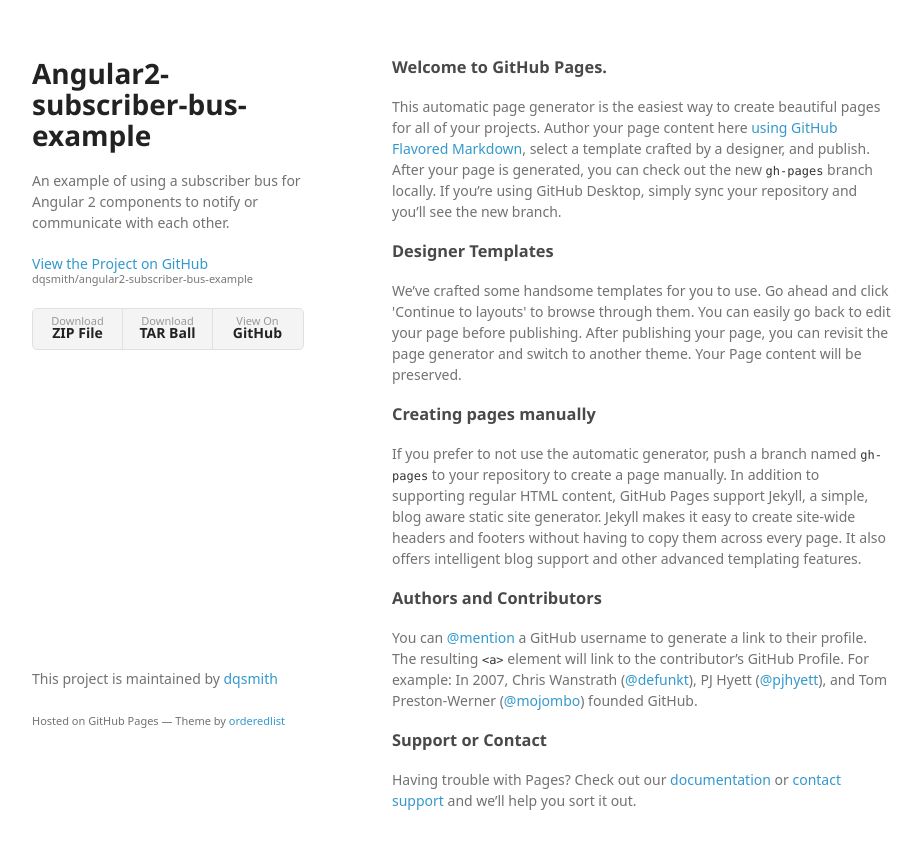
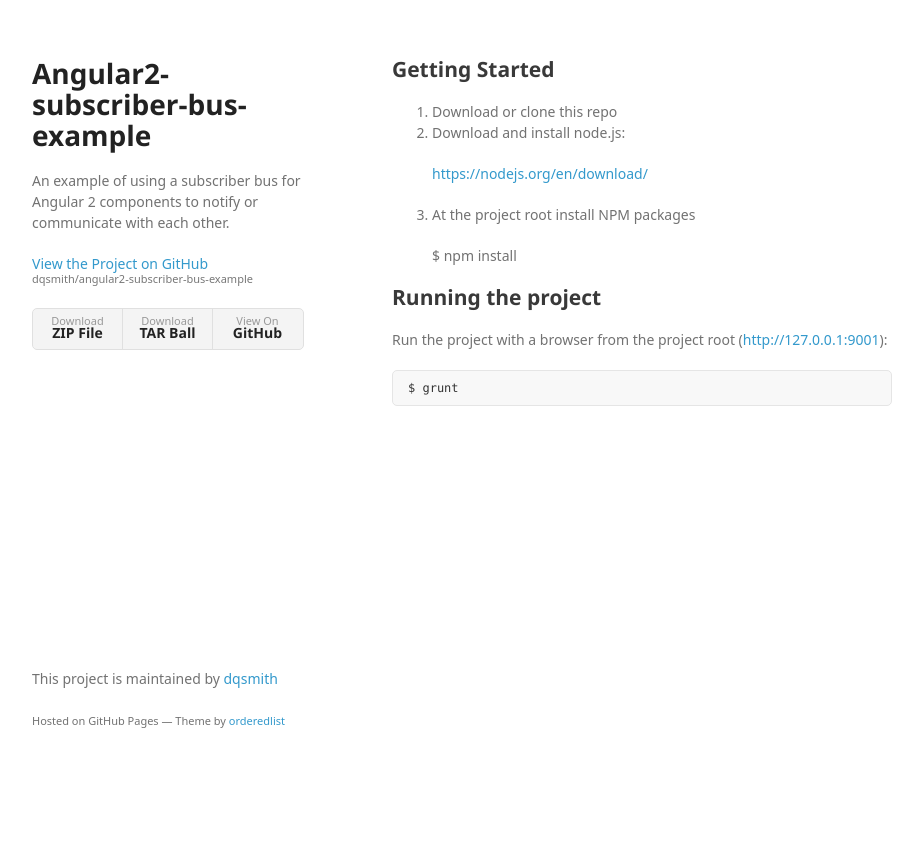
Before and after one commit to jbgraug/angular2-subscriber-bus-example, a plain HTML site: page index.html in a window 1280 px wide. Shown: the whole page, without its empty margins (178-1101 px from the left). After the commit the page ends 800 px from the top, so only its background shows below. Drawn offline with Linux system fonts and the light colour scheme; a web font is replaced by a local one.

```diff
--- a/index.html
+++ b/index.html
@@ -28,30 +28,30 @@
         </ul>
       </header>
       <section>
-        <h3>
-<a id="welcome-to-github-pages" class="anchor" href="#welcome-to-github-pages" aria-hidden="true"><span aria-hidden="true" class="octicon octicon-link"></span></a>Welcome to GitHub Pages.</h3>
+        <h2>
+<a id="getting-started" class="anchor" href="#getting-started" aria-hidden="true"><span aria-hidden="true" class="octicon octicon-link"></span></a>Getting Started</h2>
 
-<p>This automatic page generator is the easiest way to create beautiful pages for all of your projects. Author your page content here <a href="https://guides.github.com/features/mastering-markdown/">using GitHub Flavored Markdown</a>, select a template crafted by a designer, and publish. After your page is generated, you can check out the new <code>gh-pages</code> branch locally. If you’re using GitHub Desktop, simply sync your repository and you’ll see the new branch.</p>
+<ol>
+<li>Download or clone this repo</li>
+<li>
+<p>Download and install node.js: </p>
 
-<h3>
-<a id="designer-templates" class="anchor" href="#designer-templates" aria-hidden="true"><span aria-hidden="true" class="octicon octicon-link"></span></a>Designer Templates</h3>
+<p><a href="https://nodejs.org/en/download/">https://nodejs.org/en/download/</a></p>
+</li>
+<li>
+<p>At the project root install NPM packages</p>
 
-<p>We’ve crafted some handsome templates for you to use. Go ahead and click 'Continue to layouts' to browse through them. You can easily go back to edit your page before publishing. After publishing your page, you can revisit the page generator and switch to another theme. Your Page content will be preserved.</p>
+<p>$ npm install</p>
+</li>
+</ol>
 
-<h3>
-<a id="creating-pages-manually" class="anchor" href="#creating-pages-manually" aria-hidden="true"><span aria-hidden="true" class="octicon octicon-link"></span></a>Creating pages manually</h3>
+<h2>
+<a id="running-the-project" class="anchor" href="#running-the-project" aria-hidden="true"><span aria-hidden="true" class="octicon octicon-link"></span></a>Running the project</h2>
 
-<p>If you prefer to not use the automatic generator, push a branch named <code>gh-pages</code> to your repository to create a page manually. In addition to supporting regular HTML content, GitHub Pages support Jekyll, a simple, blog aware static site generator. Jekyll makes it easy to create site-wide headers and footers without having to copy them across every page. It also offers intelligent blog support and other advanced templating features.</p>
+<p>Run the project with a browser from the project root (<a href="http://127.0.0.1:9001">http://127.0.0.1:9001</a>):</p>
 
-<h3>
-<a id="authors-and-contributors" class="anchor" href="#authors-and-contributors" aria-hidden="true"><span aria-hidden="true" class="octicon octicon-link"></span></a>Authors and Contributors</h3>
-
-<p>You can <a href="https://help.github.com/articles/basic-writing-and-formatting-syntax/#mentioning-users-and-teams" class="user-mention">@mention</a> a GitHub username to generate a link to their profile. The resulting <code>&lt;a&gt;</code> element will link to the contributor’s GitHub Profile. For example: In 2007, Chris Wanstrath (<a href="https://github.com/defunkt" class="user-mention">@defunkt</a>), PJ Hyett (<a href="https://github.com/pjhyett" class="user-mention">@pjhyett</a>), and Tom Preston-Werner (<a href="https://github.com/mojombo" class="user-mention">@mojombo</a>) founded GitHub.</p>
-
-<h3>
-<a id="support-or-contact" class="anchor" href="#support-or-contact" aria-hidden="true"><span aria-hidden="true" class="octicon octicon-link"></span></a>Support or Contact</h3>
-
-<p>Having trouble with Pages? Check out our <a href="https://help.github.com/pages">documentation</a> or <a href="https://github.com/contact">contact support</a> and we’ll help you sort it out.</p>
+<pre><code>$ grunt
+</code></pre>
       </section>
       <footer>
         <p>This project is maintained by <a href="https://github.com/dqsmith">dqsmith</a></p>
```
Also changed, not shown: params.json (+1 -1 lines).
